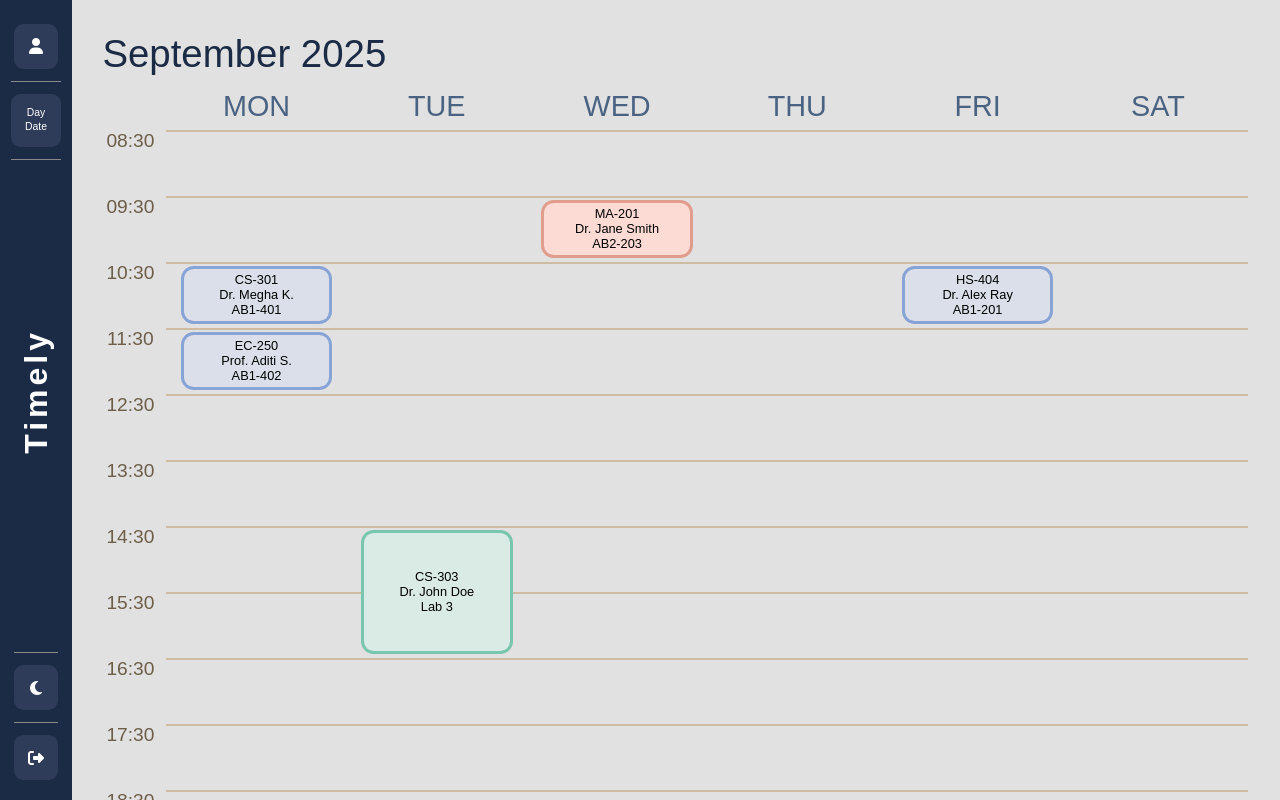
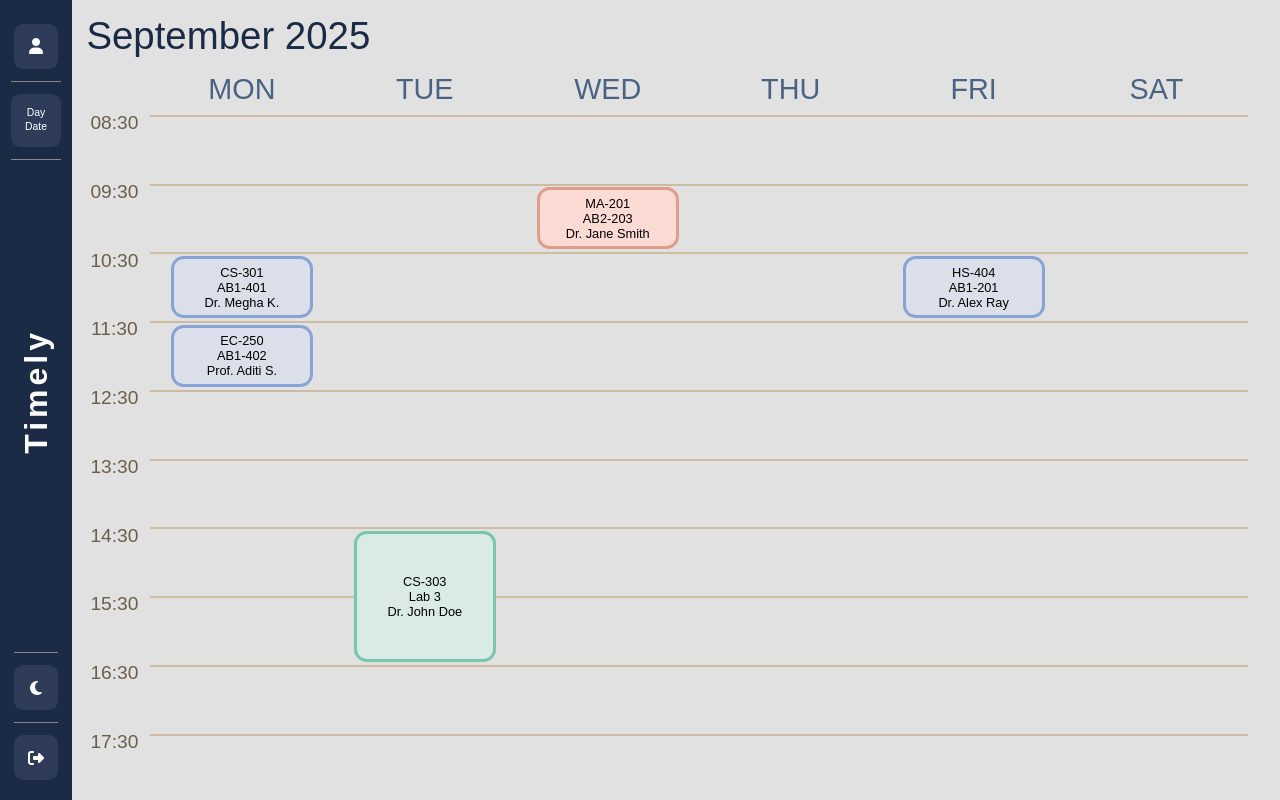
Before and after one commit to LavaCandy1/Timely-Frontend, an Angular app: page / in a window 1280 px wide. Built offline with nearby package versions, Linux system fonts and the light colour scheme; a web font is replaced by a local one.

Commit message:
centered slot

```diff
--- a/src/app/app.scss
+++ b/src/app/app.scss
@@ -10,6 +10,8 @@
 
 .main-content {
   flex-grow: 1; /* Main content takes the remaining space */
-  padding: 2rem;
+  padding: 1rem;
+  padding-top: 0.9rem;
+  padding-right: 2rem;
   overflow-y: auto; /* Allows scrolling if content is long */
 }
--- a/src/app/components/timetable/timetable.html
+++ b/src/app/components/timetable/timetable.html
@@ -20,8 +20,8 @@
         <ng-container *ngIf="getSlotForDayAndTime(day, time) as slot">
           <div class="class-card" [ngClass]="slot.slotType.toLowerCase()">
             <span>{{ slot.courseCode }}</span>
+            <span>{{ slot.location }}</span>
             <span>{{ slot.instructor }}</span>
-            <span>{{ slot.location }}</span>
           </div>
         </ng-container>
       </div>
--- a/src/app/components/timetable/timetable.scss
+++ b/src/app/components/timetable/timetable.scss
@@ -49,17 +49,19 @@
   }
 
   .cell {
+    display: flex;
+    justify-content: center;
     border-top: 0.15rem solid #cdbba2;
     font-weight: 400;
     min-height: 2.5rem;
     height: 4rem;
+    margin-top: 1.5%;
   }
 
   .class-card {
     display: flex;
     flex-direction: column;
     justify-content: center;
-    background: #1b2b45;
     color: #000000;
     font-size: 0.8rem;
     padding: 0.25rem;
@@ -67,11 +69,13 @@
     border-radius: 0.8rem;
     text-align: center;
 
+    min-width: 8rem;
+    min-height: 3rem;
+
     cursor: pointer;
     transition: 0.2s ease;
-    height: 70%;
-    margin: 8%;
-    margin-top: 1%;
+    margin: 1%;
+    // margin-top: 1%;
     z-index: 1;
     position: relative;
 
@@ -83,7 +87,7 @@
     &.lab {
       background: #daeae5;
       border-color: #77c6ad;
-      min-height: 6.9rem;
+      min-height: 7.3rem;
     }
 
     &.tutorial {
@@ -91,23 +95,8 @@
       border-color: #e09d8e;
     }
     &:hover {
-      transform: scale(1.05);
-      box-shadow: 0 0 10px rgba(0, 0, 0, 0.2);
+      transform: scale(1.1);
+      box-shadow: 0 0 10px rgba(0, 0, 0.02);
     }
   }
-
-  /* Lunch Row Overlay */
-  .lunch-row {
-    grid-column: 2 / 8;
-    display: grid;
-    grid-template-columns: repeat(6, 1fr);
-    text-align: center;
-    position: absolute;
-    top: 14rem; // ~220px converted into rem
-    color: #cdbba2;
-    font-size: 2rem;
-    font-weight: 200;
-    letter-spacing: 2rem;
-    pointer-events: none;
-  }
 }
--- a/src/app/components/timetable/timetable.ts
+++ b/src/app/components/timetable/timetable.ts
@@ -24,7 +24,6 @@ export class TimeTableComponent implements OnInit {
     '15:30',
     '16:30',
     '17:30',
-    '18:30',
   ];
 
   constructor(private timetableService: TimetableService) {}
```
